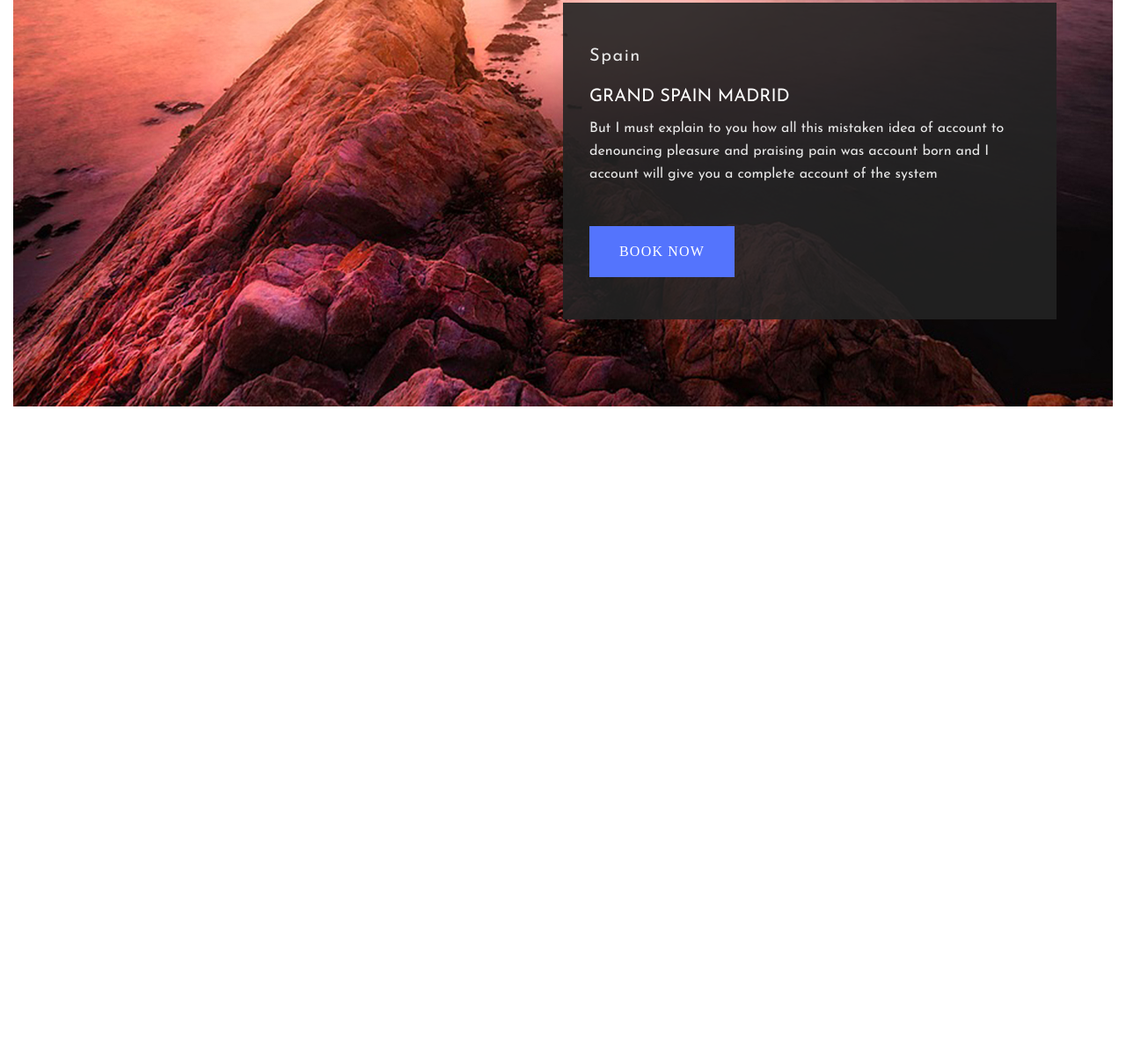
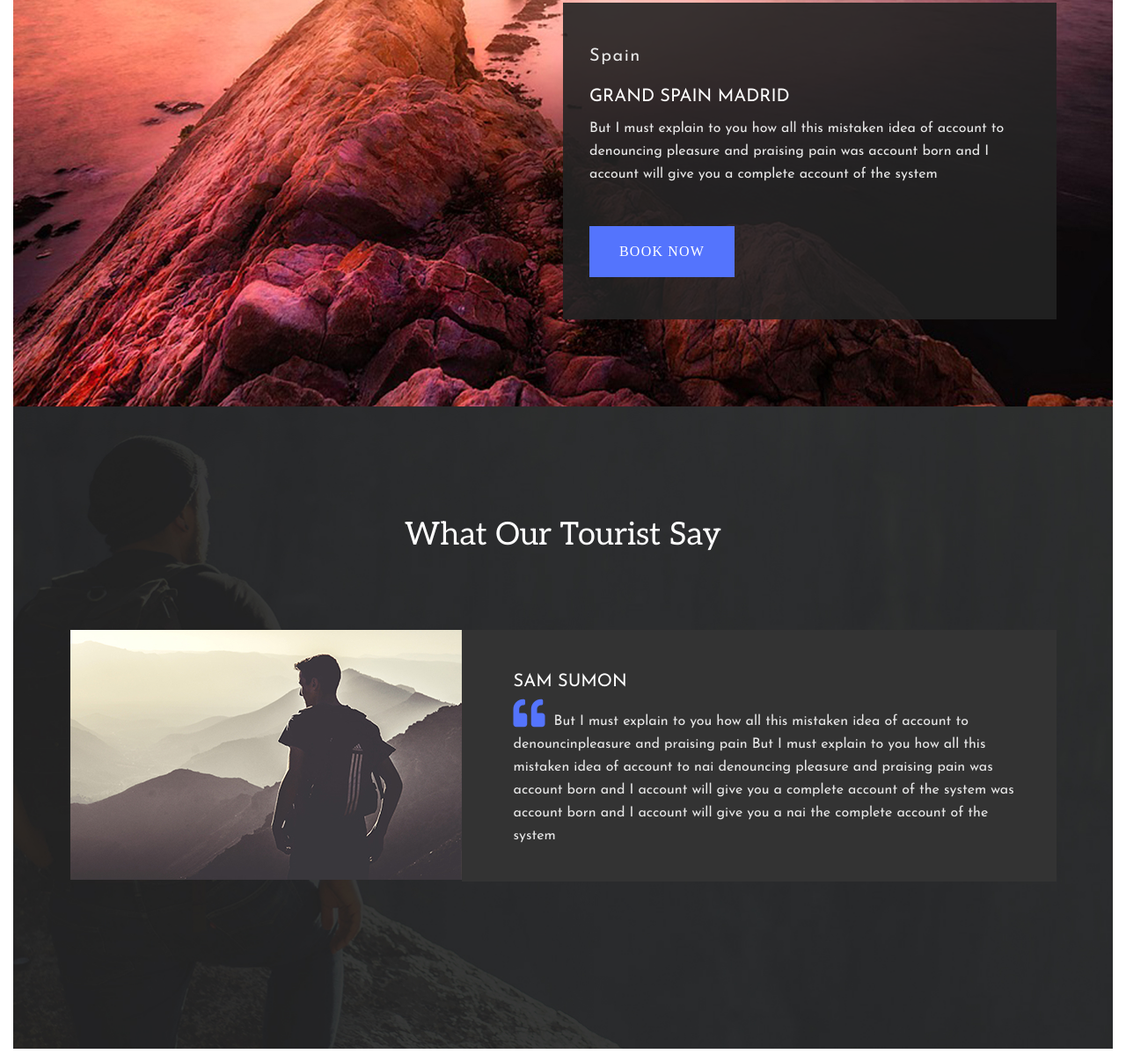
Before and after one commit to norabytyci/bhromaon, a plain HTML site: page index.html in a window 1280 px wide. Shown: the part 2785-3991 px from the top of the page at 88% size. Before the commit the page ends 3261 px from the top, so only its background shows below. Drawn offline with Linux system fonts and the light colour scheme.

Commit message:
Desktop testimonials finished

```diff
--- a/index.html
+++ b/index.html
@@ -153,6 +153,31 @@
           </div>
         </div>
       </section>
+      <section class="testimonials">
+        <div class="container">
+          <h2 class="testimonials__title">What our tourist say</h2>
+          <div class="testimonials__item">
+            <div class="testimonials__image">
+              <img
+                src="assets/images/testimonial-image.jpg"
+                alt="Guy with backpack"
+              />
+            </div>
+            <div class="testimonials__content">
+              <h3>Sam Sumon</h3>
+              <p>
+                <i class="fas fa-quote-left"></i>
+                But I must explain to you how all this mistaken idea of account
+                to denouncinpleasure and praising pain But I must explain to you
+                how all this mistaken idea of account to nai denouncing pleasure
+                and praising pain was account born and I account will give you a
+                complete account of the system was account born and I account
+                will give you a nai the complete account of the system
+              </p>
+            </div>
+          </div>
+        </div>
+      </section>
     </main>
   </body>
 </html>
--- a/scss/main/_main.scss
+++ b/scss/main/_main.scss
@@ -20,3 +20,4 @@ input {
 @import "about";
 @import "how-to";
 @import "place";
+@import "testimonials";
--- /dev/null
+++ b/scss/main/_testimonials.scss
@@ -0,0 +1,44 @@
+.testimonials {
+  min-height: 73rem;
+  background-image: url("../../assets/images/testimonial-bg.jpg");
+  background-size: cover;
+  background-position: center;
+  padding-top: 12.8rem;
+  color: #fff;
+  &__title {
+    text-align: center;
+    text-transform: capitalize;
+    margin-bottom: 9rem;
+    font-family: $aleo;
+    font-size: 3.6rem;
+  }
+  &__item {
+    display: flex;
+  }
+  &__image {
+    width: 40%;
+    object-fit: contain;
+  }
+  &__content {
+    padding: 4.9rem 2.5rem 3.9rem 5.9rem;
+    background: #333;
+    h3 {
+      text-transform: uppercase;
+      font-size: 20px;
+      margin-bottom: 8px;
+      font-family: $josefin;
+    }
+    p {
+      font-family: $josefin;
+      color: #e8e8e8;
+      font-size: 16px;
+      line-height: 26px;
+      i {
+        color: $primary;
+        font-size: 3.6rem;
+        display: inline-block;
+        margin-right: 5px;
+      }
+    }
+  }
+}
```
Also changed, not shown: dist/css/app.css.
